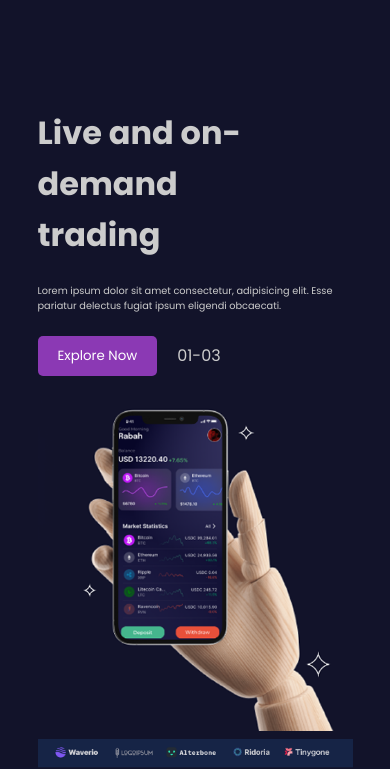
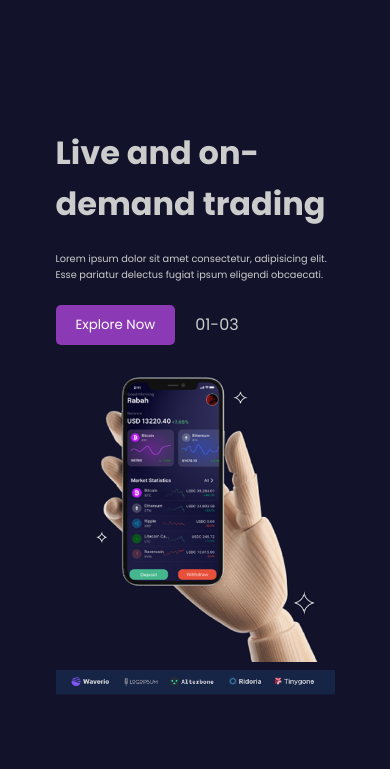
Before and after one commit to alimouad/second_brief, a plain HTML site: page index.html in a window 390 px wide. Shown: the part 76-845 px from the top of the page. Drawn offline with Linux system fonts and the light colour scheme.

Commit message:
add new style

```diff
--- a/style.css
+++ b/style.css
@@ -70,6 +70,7 @@ h2{
     color: var(--secondary-color);
 }
 .section{
+    padding: 40px;
     margin: 4px 0;
 }
 img{
@@ -128,7 +129,7 @@ header li:hover a{
         h1{
             font-size: clamp(2rem, 5vw, 3rem);
             margin-bottom: 20px;
-            width: 70%;
+            max-width: 70%;
         }
     }
     .hero-img {
@@ -286,6 +287,9 @@ header li:hover a{
 @media screen and (max-width: 768px){
     .hero-section .hero-text {
             margin: 40px 0 0;
+            h1 {
+                max-width: 100%;
+            }
         }
     .hamburger-button {
         display: block;
@@ -293,7 +297,13 @@ header li:hover a{
     nav {
         display: none;
     }
+.section{
+    padding: 20px;
+}
     .signIn {
         display: none;
     }
+    .grid {
+        justify-content: center;
+    }
 }
```
